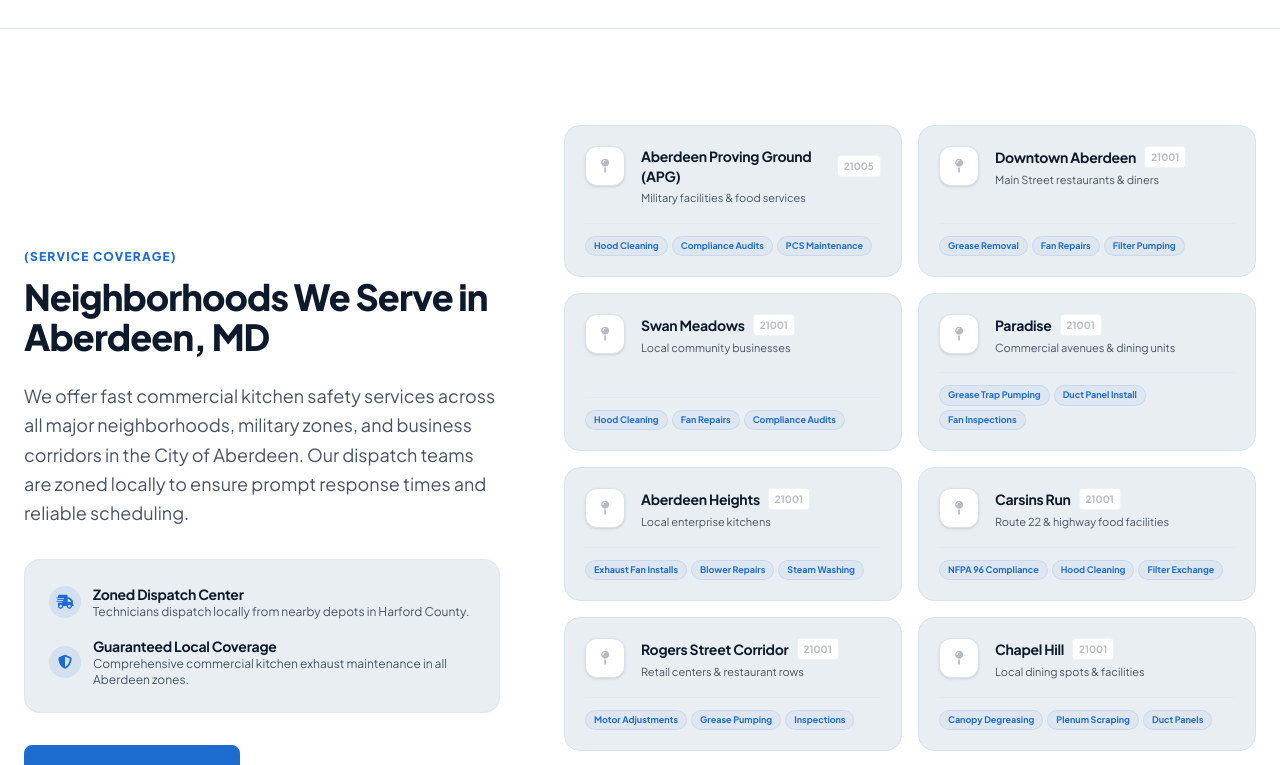
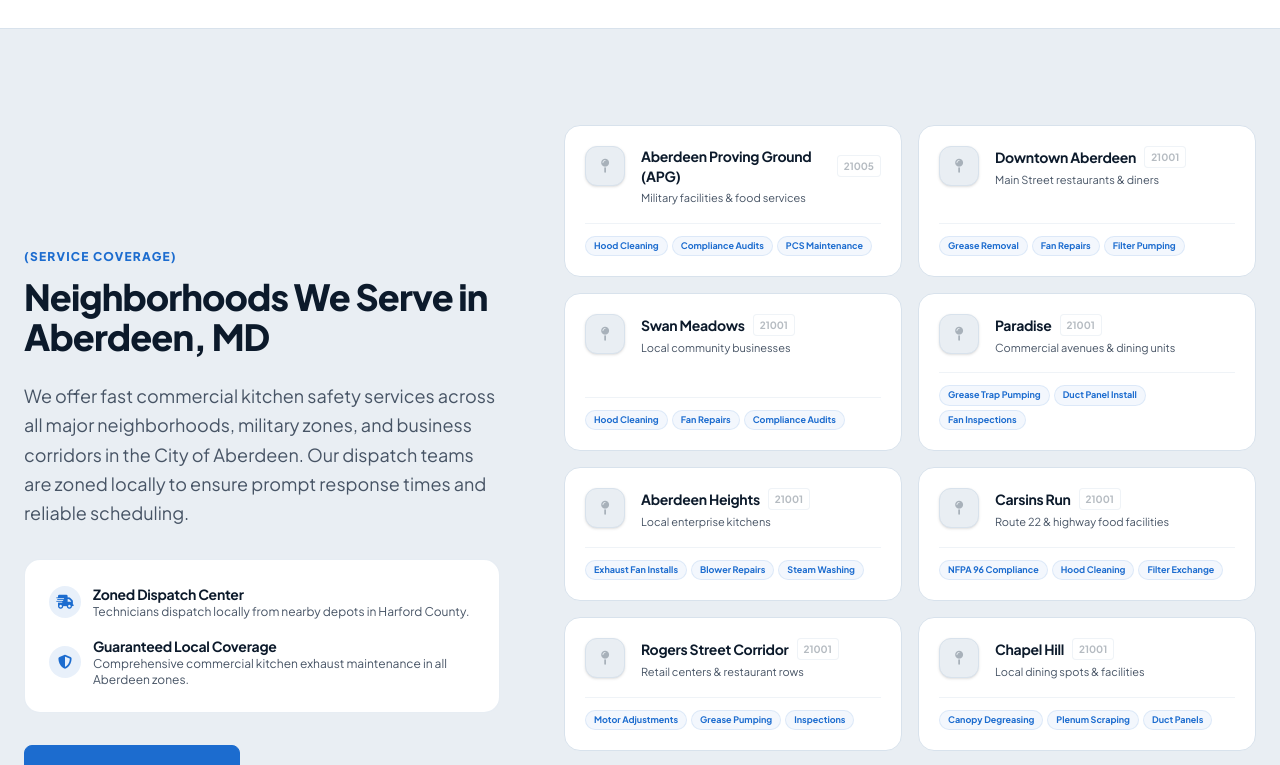
Before and after one commit to kashanbhatti4/crossaire, a Next.js app: page /locations/aberdeen in a window 1280 px wide. Shown: the part 5540-6305 px from the top of the page. Built offline with nearby package versions, Linux system fonts and the light colour scheme.

Commit message:
Update Aberdeen page Service Coverage section background and card colors

```diff
--- a/src/app/locations/aberdeen/page.tsx
+++ b/src/app/locations/aberdeen/page.tsx
@@ -342,7 +342,7 @@ export default function AberdeenLocationPage() {
       </section>
 
       {/* 7. NEIGHBORHOOD SERVICE COVERAGE */}
-      <section className="py-24 px-6 bg-white border-y border-border-stroke animate-on-scroll">
+      <section className="py-24 px-6 bg-main-bg border-y border-border-stroke animate-on-scroll">
         <div className="max-w-7xl mx-auto grid grid-cols-1 lg:grid-cols-12 gap-12 lg:gap-16 items-center">
 
           {/* Left Column: Context & Action */}
@@ -355,7 +355,7 @@ export default function AberdeenLocationPage() {
               We offer fast commercial kitchen safety services across all major neighborhoods, military zones, and business corridors in the City of Aberdeen. Our dispatch teams are zoned locally to ensure prompt response times and reliable scheduling.
             </p>
 
-            <div className="flex flex-col gap-4 border border-border-stroke/60 rounded-2xl p-6 bg-main-bg mb-8">
+            <div className="flex flex-col gap-4 border border-border-stroke/60 rounded-2xl p-6 bg-white mb-8">
               <div className="flex items-center gap-3">
                 <div className="w-8 h-8 rounded-full bg-accent/10 flex items-center justify-center text-accent text-sm shrink-0">
                   <i className="fa-solid fa-truck-fast"></i>
@@ -445,9 +445,9 @@ export default function AberdeenLocationPage() {
                 services: ["Duct Cleanings", "ESP Maintenance", "Grease Interceptors"]
               }
             ].map((area, i) => (
-              <div key={i} className="group flex flex-col justify-between p-5 bg-main-bg border border-border-stroke rounded-2xl transition-all duration-300 hover:bg-white hover:shadow-lg hover:-translate-y-0.5 hover:border-accent/20">
+              <div key={i} className="group flex flex-col justify-between p-5 bg-white border border-border-stroke rounded-2xl transition-all duration-300 hover:shadow-lg hover:-translate-y-0.5 hover:border-accent/20">
                 <div className="flex items-start gap-4 mb-3">
-                  <div className="w-10 h-10 rounded-xl bg-white border border-border-stroke flex items-center justify-center text-body-text/40 group-hover:text-accent group-hover:border-accent/20 transition-colors shrink-0 shadow-sm">
+                  <div className="w-10 h-10 rounded-xl bg-main-bg border border-border-stroke flex items-center justify-center text-body-text/40 group-hover:text-accent group-hover:border-accent/20 transition-colors shrink-0 shadow-sm">
                     <i className="fa-solid fa-map-pin text-sm"></i>
                   </div>
                   <div>
```
